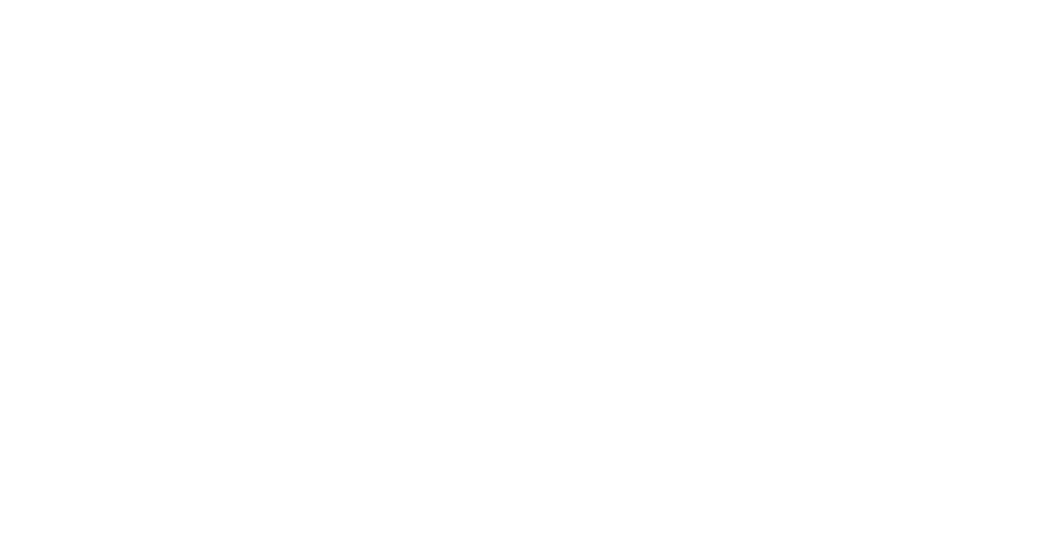
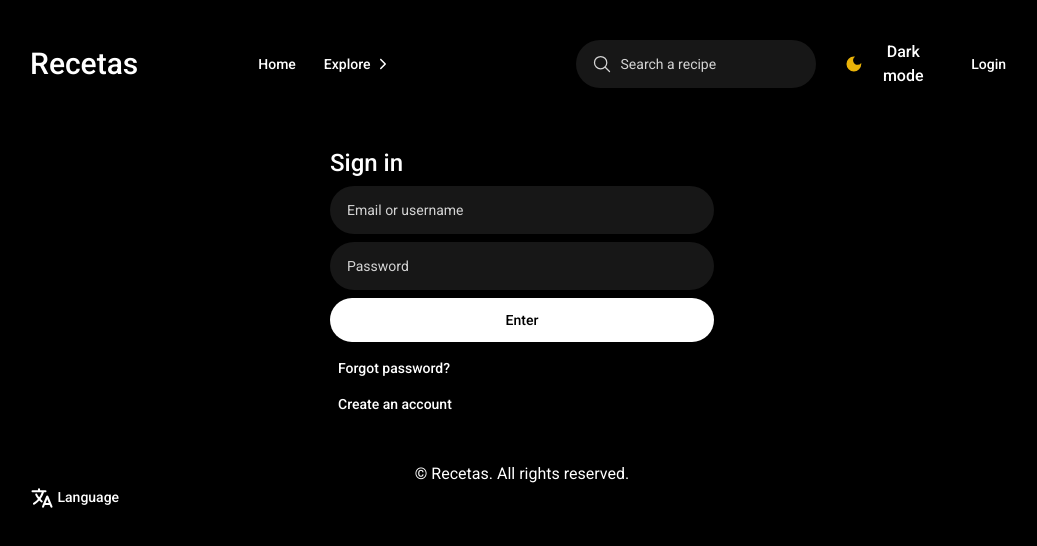
Before and after one commit to FOWMind/recetas, a Next.js app: page /en/login in a window 1280 px wide. Before the commit this address had no page. Shown: the top 546 px of the page, without its empty margins (118-1155 px from the left). Built offline with nearby package versions, Linux system fonts and the light colour scheme.

Commit message:
feat: login page

```diff
--- /dev/null
+++ b/src/app/[locale]/login/page.tsx
@@ -0,0 +1,20 @@
+import { Button, Field, Headline, Link } from '@/components'
+import { useTranslations } from 'next-intl'
+
+export default function LoginPage() {
+	const t = useTranslations('Login')
+	return (
+		<section>
+			<form className="[&>*]:max-w-none max-w-sm mx-auto flex flex-col gap-y-2">
+				<Headline size="sm">{t('title')}</Headline>
+				<Field placeholder={t('emailOrUsername')} />
+				<Field type="password" placeholder={t('password')} />
+				<Button variant="featured">{t('submit')}</Button>
+				<div className="flex flex-col">
+					<Link href="/forgot-password">{t('forgotPassword')}</Link>
+					<Link href="/signup">{t('createAccount')}</Link>
+				</div>
+			</form>
+		</section>
+	)
+}
--- a/src/components/common/Button.tsx
+++ b/src/components/common/Button.tsx
@@ -2,7 +2,7 @@
 
 enum variants {
 	default = 'bg-white text-black dark:bg-black dark:text-white',
-	featured = 'bg-black text-white dark:bg-neutral-900 dark:text-white',
+	featured = 'bg-black text-white dark:bg-white dark:text-black',
 }
 
 export const Button = ({ className = '', as: As = 'button', variant = 'default', ...props }: ButtonProps) => {
--- /dev/null
+++ b/src/components/layouts/header/AuthButtons.tsx
@@ -0,0 +1,7 @@
+import { Link } from '@/components/common'
+import { useTranslations } from 'next-intl'
+
+export const AuthButtons = () => {
+	const t = useTranslations('Header')
+	return <Link href="/login">{t('auth')}</Link>
+}
--- a/src/components/layouts/Header.tsx
+++ b/src/components/layouts/header/Header.tsx
@@ -1,5 +1,5 @@
 'use client'
-import { FieldGroup, Logo, Navigation, ToggleTheme, Wrapper } from '@/components'
+import { AuthButtons, FieldGroup, Logo, Navigation, ToggleTheme, Wrapper } from '@/components'
 import type { HeaderProps } from '@/types'
 import { useTranslations } from 'next-intl'
 import { IoSearchOutline } from 'react-icons/io5'
@@ -18,6 +18,7 @@
 					<div className="flex items-center justify-start gap-x-5">
 						<FieldGroup icon={IoSearchOutline} placeholder={t('self')} />
 						<ToggleTheme />
+						<AuthButtons />
 					</div>
 				</div>
 			</Wrapper>
--- /dev/null
+++ b/src/components/layouts/header/index.ts
@@ -0,0 +1,2 @@
+export * from './Header'
+export * from './AuthButtons'
--- a/src/components/layouts/index.ts
+++ b/src/components/layouts/index.ts
@@ -1,4 +1,4 @@
-export * from './Header'
+export * from './header'
 export * from './Hero'
 export * from './MainContent'
 export * from './Navigation'
--- a/src/messages/en.json
+++ b/src/messages/en.json
@@ -18,7 +18,8 @@
 		"toggleTheme": {
 			"dark": "Dark mode",
 			"light": "Light mode"
-		}
+		},
+		"auth": "Login"
 	},
 	"Hero": {
 		"viewRecipe": "View recipe",
@@ -32,6 +33,14 @@
 		"list": {
 			"empty": "There is no recipe to show."
 		}
+	},
+	"Login": {
+		"title": "Sign in",
+		"emailOrUsername": "Email or username",
+		"password": "Password",
+		"submit": "Enter",
+		"forgotPassword": "Forgot password?",
+		"createAccount": "Create an account"
 	},
 	"Footer": {
 		"copyright": "All rights reserved.",
--- a/src/messages/es.json
+++ b/src/messages/es.json
@@ -18,7 +18,8 @@
 		"toggleTheme": {
 			"dark": "Modo oscuro",
 			"light": "Modo claro"
-		}
+		},
+		"auth": "Ingresar"
 	},
 	"Hero": {
 		"viewRecipe": "Ver receta",
@@ -32,6 +33,14 @@
 		"list": {
 			"empty": "No hay ninguna receta para mostrar."
 		}
+	},
+	"Login": {
+		"title": "Inicia sesión",
+		"emailOrUsername": "Correo electrónico o usuario",
+		"password": "Contraseña",
+		"submit": "Entrar",
+		"forgotPassword": "¿Olvidaste tu contraseña?",
+		"createAccount": "Crea una cuenta"
 	},
 	"Footer": {
 		"copyright": "Todos los derechos reservados.",
```
